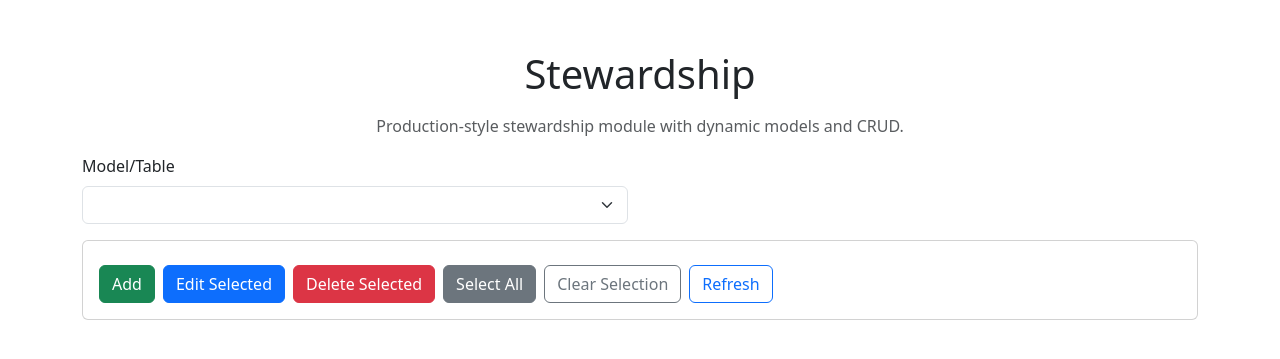
After one commit to DeemedS/databricks-stewardship-app, a Flask app: page /stewardship in a window 1280 px wide. The commit adds this page. Shown: the top 359 px of the page. Run offline with Flask 3, Linux system fonts and the light colour scheme; lists and menus that the app fills with data are empty; some libraries are stand-ins or nearby versions.

Commit message:
implement stewardship module with dynamic models and CRUD functionality

```diff
--- a/dashboards/dash_app.py
+++ b/dashboards/dash_app.py
@@ -0,0 +1,4 @@
+"""Dash dashboard placeholder.
+
+Stewardship UI is implemented in the Flask/FastAPI module under `stewardship/`.
+"""
--- a/main.py
+++ b/main.py
@@ -2,25 +2,19 @@
 from fastapi import FastAPI
 from fastapi.middleware.wsgi import WSGIMiddleware
 from flask import Flask, render_template
-import dash
-from dash import html, dcc
+from stewardship import stewardship_api_router, stewardship_blueprint
 
 # --- Flask App ---
 flask_app = Flask(__name__)
+flask_app.register_blueprint(stewardship_blueprint)
 
 @flask_app.route("/")
 def home():
     return render_template("index.html")
 
-# --- Dash App ---
-dash_app = dash.Dash(__name__, server=flask_app, url_base_pathname="/dash/")
-dash_app.layout = html.Div([
-    html.H1("Dash Dashboard"),
-    dcc.Graph(id="graph", figure={"data": [{"x":[1,2,3], "y":[4,1,2]}]})
-])
-
 # --- FastAPI App ---
 fastapi_app = FastAPI()
+fastapi_app.include_router(stewardship_api_router)
 
 # Mount Flask (with Dash inside) into FastAPI
 fastapi_app.mount("/", WSGIMiddleware(flask_app))
--- /dev/null
+++ b/static/stewardship/app.js
@@ -0,0 +1,192 @@
+let currentModel = null;
+let modelDefs = {};
+let currentRows = [];
+let selectedIndexes = new Set();
+
+function showToast(message, type = "info") {
+  const container = document.getElementById("toast-container");
+  const color = { success: "text-bg-success", warning: "text-bg-warning", error: "text-bg-danger", info: "text-bg-primary" }[type] || "text-bg-primary";
+  const toastId = `toast-${Date.now()}`;
+  container.insertAdjacentHTML(
+    "beforeend",
+    `<div id="${toastId}" class="toast align-items-center ${color} border-0 mb-2" role="alert" aria-live="assertive" aria-atomic="true">
+      <div class="d-flex">
+        <div class="toast-body">${message}</div>
+        <button type="button" class="btn-close btn-close-white me-2 m-auto" data-bs-dismiss="toast"></button>
+      </div>
+    </div>`
+  );
+  const el = document.getElementById(toastId);
+  const toast = new bootstrap.Toast(el, { delay: 2800 });
+  toast.show();
+  el.addEventListener("hidden.bs.toast", () => el.remove());
+}
+
+function getValuesFromForm() {
+  const values = {};
+  Object.keys(modelDefs[currentModel] || {}).forEach(() => {});
+  (modelDefs[currentModel] || []).forEach((field) => {
+    const input = document.querySelector(`[data-field="${field}"]`);
+    values[field] = input ? input.value : null;
+  });
+  return values;
+}
+
+function renderForm() {
+  const holder = document.getElementById("dynamic-form");
+  holder.innerHTML = "";
+  (modelDefs[currentModel] || []).forEach((field) => {
+    const col = document.createElement("div");
+    col.className = "col-md-4";
+    col.innerHTML = `
+      <label class="form-label">${field}</label>
+      <input type="text" class="form-control" data-field="${field}" placeholder="${field}">
+    `;
+    holder.appendChild(col);
+  });
+}
+
+function renderTable() {
+  const table = document.getElementById("stewardship-table");
+  const thead = table.querySelector("thead");
+  const tbody = table.querySelector("tbody");
+  const columns = modelDefs[currentModel] || [];
+
+  thead.innerHTML = `<tr><th style="width: 50px;"></th>${columns.map((c) => `<th>${c}</th>`).join("")}</tr>`;
+  tbody.innerHTML = currentRows
+    .map((row, index) => {
+      const checked = selectedIndexes.has(index) ? "checked" : "";
+      return `<tr data-row-index="${index}">
+        <td><input type="checkbox" class="row-checkbox" data-row-index="${index}" ${checked}></td>
+        ${columns.map((c) => `<td>${row[c] ?? ""}</td>`).join("")}
+      </tr>`;
+    })
+    .join("");
+
+  document.querySelectorAll(".row-checkbox").forEach((checkbox) => {
+    checkbox.addEventListener("change", (event) => {
+      const idx = Number(event.target.dataset.rowIndex);
+      if (event.target.checked) {
+        selectedIndexes.add(idx);
+      } else {
+        selectedIndexes.delete(idx);
+      }
+    });
+  });
+}
+
+async function loadRows() {
+  const res = await fetch(`/api/stewardship/rows/${currentModel}`);
+  if (!res.ok) {
+    const err = await res.json();
+    throw new Error(err.detail || "Failed loading rows");
+  }
+  const data = await res.json();
+  currentRows = data.rows || [];
+  selectedIndexes.clear();
+  renderTable();
+}
+
+function selectedRowsPayload() {
+  return Array.from(selectedIndexes).map((idx) => currentRows[idx]).filter(Boolean);
+}
+
+async function mutate(method, body) {
+  const res = await fetch(`/api/stewardship/rows/${currentModel}`, {
+    method,
+    headers: { "Content-Type": "application/json" },
+    body: JSON.stringify(body),
+  });
+  const data = await res.json();
+  if (!res.ok) {
+    throw new Error(data.detail || "Operation failed");
+  }
+  return data;
+}
+
+async function init() {
+  const modelRes = await fetch("/api/stewardship/models");
+  const modelData = await modelRes.json();
+  const selector = document.getElementById("model-selector");
+  modelData.models.forEach((m) => {
+    modelDefs[m.name] = m.columns;
+    const opt = document.createElement("option");
+    opt.value = m.name;
+    opt.textContent = m.name;
+    selector.appendChild(opt);
+  });
+
+  currentModel = selector.value;
+  renderForm();
+  await loadRows();
+
+  selector.addEventListener("change", async () => {
+    currentModel = selector.value;
+    renderForm();
+    await loadRows();
+    showToast("Model changed.", "info");
+  });
+
+  document.getElementById("add-btn").addEventListener("click", async () => {
+    try {
+      const data = await mutate("POST", { values: getValuesFromForm() });
+      await loadRows();
+      showToast(data.message, "success");
+    } catch (err) {
+      showToast(err.message, "error");
+    }
+  });
+
+  document.getElementById("edit-btn").addEventListener("click", async () => {
+    const selected_rows = selectedRowsPayload();
+    if (selected_rows.length === 0) {
+      showToast("Select at least one row to edit.", "warning");
+      return;
+    }
+    try {
+      const data = await mutate("PUT", { selected_rows, values: getValuesFromForm() });
+      await loadRows();
+      showToast(data.message, "success");
+    } catch (err) {
+      showToast(err.message, "error");
+    }
+  });
+
+  document.getElementById("delete-btn").addEventListener("click", async () => {
+    const selected_rows = selectedRowsPayload();
+    if (selected_rows.length === 0) {
+      showToast("Select at least one row to delete.", "warning");
+      return;
+    }
+    try {
+      const data = await mutate("DELETE", { selected_rows });
+      await loadRows();
+      showToast(data.message, "success");
+    } catch (err) {
+      showToast(err.message, "error");
+    }
+  });
+
+  document.getElementById("select-all-btn").addEventListener("click", () => {
+    selectedIndexes = new Set(currentRows.map((_, i) => i));
+    renderTable();
+    showToast("All rows selected.", "info");
+  });
+
+  document.getElementById("clear-selection-btn").addEventListener("click", () => {
+    selectedIndexes.clear();
+    renderTable();
+    showToast("Selection cleared.", "info");
+  });
+
+  document.getElementById("refresh-btn").addEventListener("click", async () => {
+    try {
+      await loadRows();
+      showToast("Table refreshed.", "info");
+    } catch (err) {
+      showToast(err.message, "error");
+    }
+  });
+}
+
+init().catch((err) => showToast(err.message, "error"));
--- /dev/null
+++ b/stewardship/__init__.py
@@ -0,0 +1,2 @@
+from .api import router as stewardship_api_router
+from .web import stewardship_blueprint
--- /dev/null
+++ b/stewardship/web.py
@@ -0,0 +1,9 @@
+from flask import Blueprint, render_template
+
+
+stewardship_blueprint = Blueprint("stewardship", __name__)
+
+
+@stewardship_blueprint.route("/stewardship")
+def stewardship_page():
+    return render_template("stewardship/index.html")
--- a/templates/components/homepage.html
+++ b/templates/components/homepage.html
@@ -19,7 +19,7 @@
                 <div class="card-body">
                     <h5 class="card-title">Data Stewardship</h5>
                     <p class="card-text">Manage and govern your data assets.</p>
-                    <a href="/" class="btn btn-primary">Open</a>
+                    <a href="/stewardship" class="btn btn-primary">Open</a>
                 </div>
             </div>
         </div>
--- /dev/null
+++ b/templates/stewardship/index.html
@@ -0,0 +1,43 @@
+{% extends "layout.html" %}
+
+{% block title %}
+    <title>Stewardship</title>
+{% endblock %}
+
+{% block content %}
+<div class="container">
+    <h1 class="mb-3 text-center">Stewardship</h1>
+    <p class="text-center text-muted">Production-style stewardship module with dynamic models and CRUD.</p>
+
+    <div class="row mb-3">
+        <div class="col-md-6">
+            <label for="model-selector" class="form-label">Model/Table</label>
+            <select id="model-selector" class="form-select"></select>
+        </div>
+    </div>
+
+    <div class="card mb-3">
+        <div class="card-body">
+            <div id="dynamic-form" class="row g-2"></div>
+            <div class="mt-3 d-flex gap-2 flex-wrap">
+                <button id="add-btn" class="btn btn-success">Add</button>
+                <button id="edit-btn" class="btn btn-primary">Edit Selected</button>
+                <button id="delete-btn" class="btn btn-danger">Delete Selected</button>
+                <button id="select-all-btn" class="btn btn-secondary">Select All</button>
+                <button id="clear-selection-btn" class="btn btn-outline-secondary">Clear Selection</button>
+                <button id="refresh-btn" class="btn btn-outline-primary">Refresh</button>
+            </div>
+        </div>
+    </div>
+
+    <div class="table-responsive">
+        <table id="stewardship-table" class="table table-striped table-bordered align-middle">
+            <thead></thead>
+            <tbody></tbody>
+        </table>
+    </div>
+</div>
+
+<div id="toast-container" class="position-fixed top-0 end-0 p-3" style="z-index: 1080;"></div>
+<script src="/static/stewardship/app.js"></script>
+{% endblock %}
```
Also changed, not shown: stewardship/api.py (added, +52 -0 lines), stewardship/model_registry.py (added, +26 -0 lines), stewardship/repository.py (added, +105 -0 lines), stewardship/service.py (added, +22 -0 lines).
